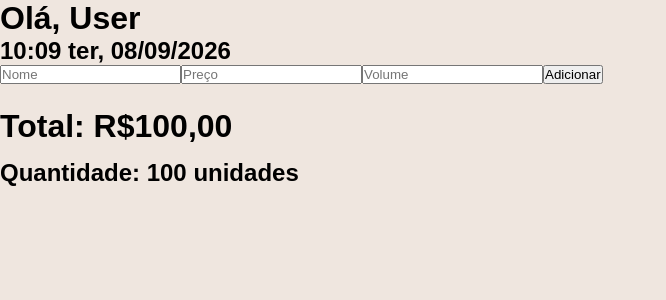
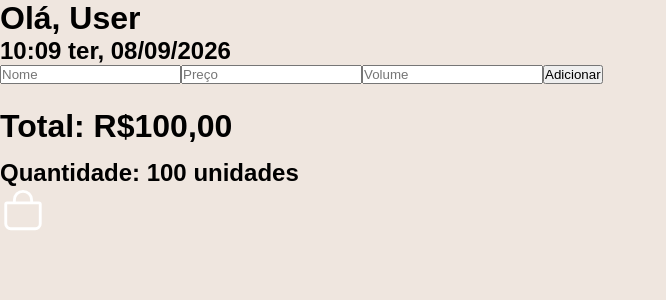
Before and after one commit to LuizFariaPeres/Facility, a React (Vite) app in the folder app-sale/: page / in a window 1280 px wide. Shown: the top 300 px of the page, without its empty margins (0-666 px from the left). Built offline with nearby package versions, Linux system fonts and the light colour scheme.

Commit message:
Main styled

```diff
--- a/app-sale/package.json
+++ b/app-sale/package.json
@@ -23,6 +23,7 @@
   "dependencies": {
     "react": "^18.3.1",
     "react-dom": "^18.3.1",
+    "react-icons": "^5.6.0",
     "recoil": "^0.7.7",
     "styled-components": "^6.3.11"
   }
--- a/app-sale/src/Components/Menu.jsx
+++ b/app-sale/src/Components/Menu.jsx
@@ -1,4 +1,5 @@
 import styled from "styled-components"
+import { IoBagOutline } from "react-icons/io5";
 
 export const sizes = {
   mobile: '420px',
@@ -14,10 +15,26 @@ export const devices = {
 
 const Conteiner = styled.div`
     @media ${devices.mobile}{
-      width: 90%;
-      border: none;
-      border-radius: 0 0 20px 20px;
-      background-color: white;
+        display: flex;
+        position: relative;
+        justify-content:center;
+        align-items:center;
+        align-self: center;
+        margin: 2em 0 0;
+        width: 90%;
+        height: 3.5em;
+        border: none;
+        border-radius:20px;
+        background-color: white;
+    }
+`
+const Svg = styled.div`
+    @media ${devices.mobile}{
+        position:absolute;
+        bottom: 15px;
+        background-color: #5170ff;
+        border-radius: 20px;
+        padding: 0.9em;
     }
 `
 
@@ -25,7 +42,9 @@ export default function Menu(){
 
     return(
         <Conteiner>
-
+            <Svg>
+                <IoBagOutline size={46} color='white'/>
+            </Svg>
         </Conteiner>
     )
 }
```
Also changed, not shown: 1 other file (tests, documents, lock files or other folders).
